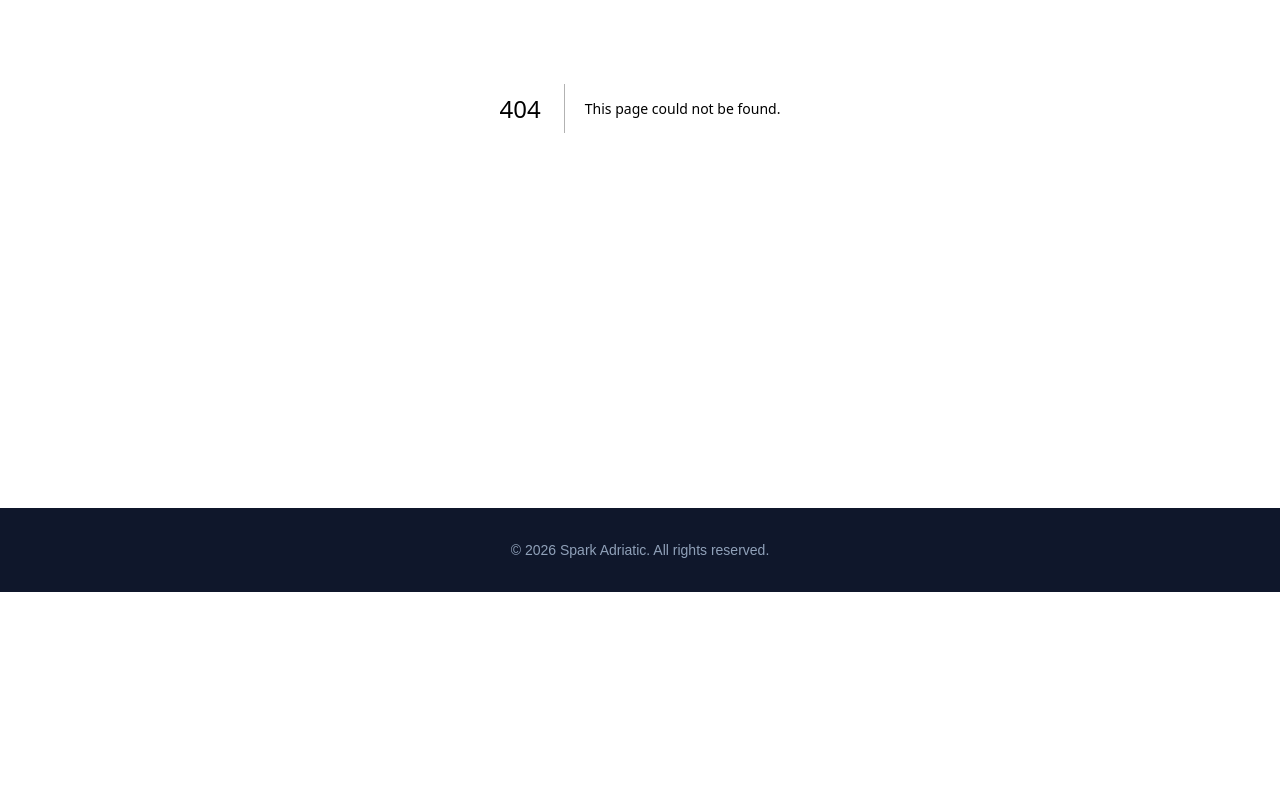
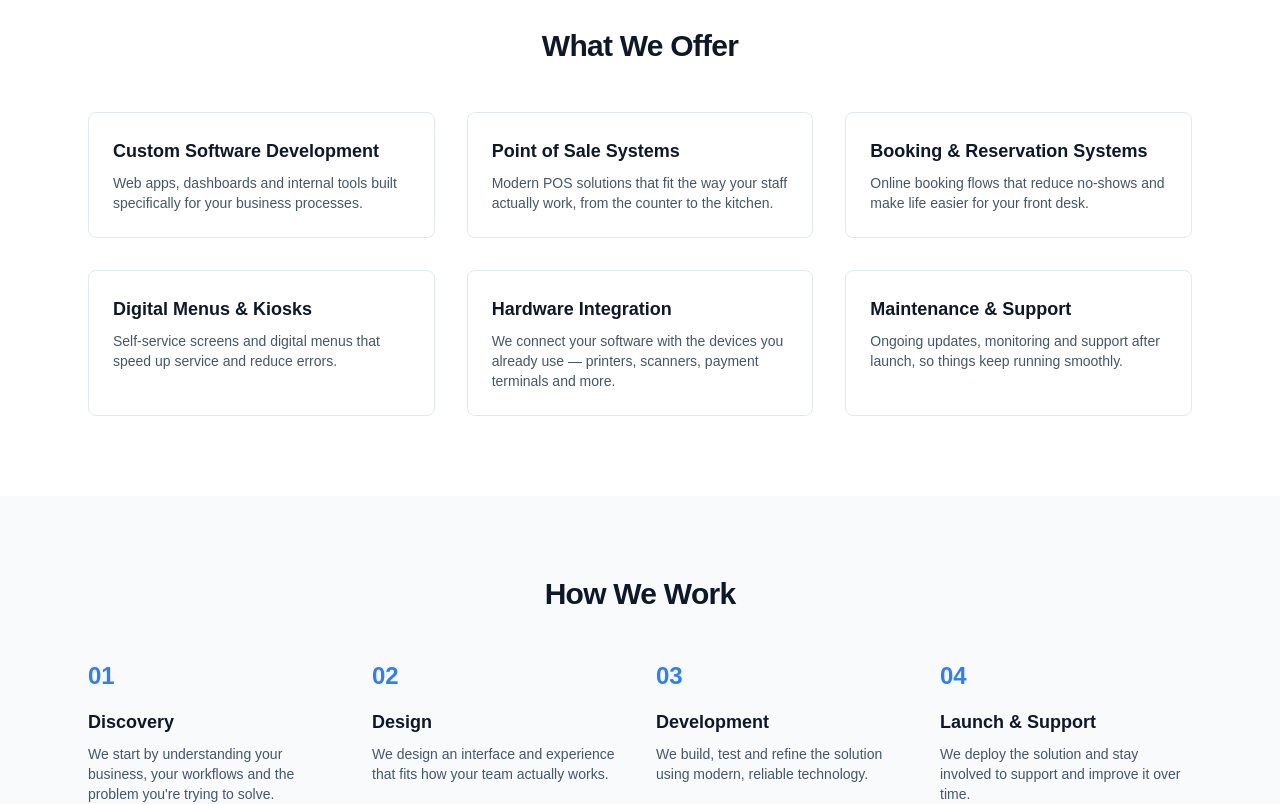
Before and after one commit to giancarlomari22/Sparkic, a Next.js app: page /services in a window 1280 px wide. Before the commit this address had no page. Shown: the part 360-1164 px from the top of the page. Before the commit the page ends 952 px from the top, so only its background shows below. Built offline with nearby package versions, Linux system fonts and the light colour scheme.

Commit message:
Add services page and team photo on about page

```diff
--- a/src/app/about/page.tsx
+++ b/src/app/about/page.tsx
@@ -3,9 +3,8 @@ import { PageHeader } from "@/components/page-header";
 import { ValuesSection } from "@/components/values-section";
 
 export const metadata: Metadata = {
-  title: "About Us | Spark Adriatic",
-  description:
-    "Learn more about Spark Adriatic and the team behind it.",
+  title: "About Us  Spark Adriatic",
+  description: "Learn more about Spark Adriatic and the team behind it.",
 };
 
 export default function AboutPage() {
@@ -23,10 +22,10 @@ export default function AboutPage() {
           </h2>
           <p className="mt-4">
             Spark Adriatic was founded with a simple idea: hospitality
-            businesses deserve software and hardware that actually fits the
-            way they work. Instead of forcing teams to adapt to generic
-            tools, we design custom solutions around real workflows — from
-            booking systems and dashboards to point-of-sale and beyond.
+            businesses deserve software and hardware that actually fits the way
+            they work. Instead of forcing teams to adapt to generic tools, we
+            design custom solutions around real workflows, from booking systems
+            and dashboards to point-of-sale and beyond.
           </p>
           <p className="mt-4">
             Our team combines creativity, technology and strategy to take
--- /dev/null
+++ b/src/app/services/page.tsx
@@ -0,0 +1,24 @@
+import type { Metadata } from "next";
+import { PageHeader } from "@/components/page-header";
+import { ServicesList } from "@/components/services-list";
+import { ProcessSection } from "@/components/process-section";
+
+export const metadata: Metadata = {
+  title: "Services | Spark Adriatic",
+  description:
+    "Custom software, hardware and support for the hospitality industry.",
+};
+
+export default function ServicesPage() {
+  return (
+    <>
+      <PageHeader
+        title="Services"
+        description="From custom software to hardware integrations, we build solutions for every part of your hospitality business."
+      />
+
+      <ServicesList />
+      <ProcessSection />
+    </>
+  );
+}
--- a/src/components/about-section.tsx
+++ b/src/components/about-section.tsx
@@ -1,3 +1,4 @@
+import Image from "next/image";
 import Link from "next/link";
 
 export function AboutSection() {
@@ -21,7 +22,14 @@ export function AboutSection() {
           </Link>
         </div>
 
-        <div className="aspect-video w-full rounded-lg bg-slate-200" />
+        <div className="relative aspect-video w-full overflow-hidden rounded-lg">
+          <Image
+            src="/team_photo.webp"
+            alt="The Spark Adriatic team"
+            fill
+            className="object-cover"
+          />
+        </div>
       </div>
     </section>
   );
--- /dev/null
+++ b/src/components/process-section.tsx
@@ -0,0 +1,54 @@
+const steps = [
+  {
+    number: "01",
+    title: "Discovery",
+    description:
+      "We start by understanding your business, your workflows and the problem you're trying to solve.",
+  },
+  {
+    number: "02",
+    title: "Design",
+    description:
+      "We design an interface and experience that fits how your team actually works.",
+  },
+  {
+    number: "03",
+    title: "Development",
+    description:
+      "We build, test and refine the solution using modern, reliable technology.",
+  },
+  {
+    number: "04",
+    title: "Launch & Support",
+    description:
+      "We deploy the solution and stay involved to support and improve it over time.",
+  },
+];
+
+export function ProcessSection() {
+  return (
+    <section className="bg-slate-50">
+      <div className="mx-auto max-w-6xl px-6 py-20">
+        <h2 className="text-center text-3xl font-bold tracking-tight text-slate-900">
+          How We Work
+        </h2>
+
+        <div className="mt-12 grid grid-cols-1 gap-8 sm:grid-cols-2 lg:grid-cols-4">
+          {steps.map((step) => (
+            <div key={step.number}>
+              <span className="text-2xl font-bold text-blue-500">
+                {step.number}
+              </span>
+              <h3 className="mt-4 text-lg font-semibold text-slate-900">
+                {step.title}
+              </h3>
+              <p className="mt-2 text-sm text-slate-600">
+                {step.description}
+              </p>
+            </div>
+          ))}
+        </div>
+      </div>
+    </section>
+  );
+}
--- /dev/null
+++ b/src/components/services-list.tsx
@@ -0,0 +1,60 @@
+const services = [
+  {
+    title: "Custom Software Development",
+    description:
+      "Web apps, dashboards and internal tools built specifically for your business processes.",
+  },
+  {
+    title: "Point of Sale Systems",
+    description:
+      "Modern POS solutions that fit the way your staff actually work, from the counter to the kitchen.",
+  },
+  {
+    title: "Booking & Reservation Systems",
+    description:
+      "Online booking flows that reduce no-shows and make life easier for your front desk.",
+  },
+  {
+    title: "Digital Menus & Kiosks",
+    description:
+      "Self-service screens and digital menus that speed up service and reduce errors.",
+  },
+  {
+    title: "Hardware Integration",
+    description:
+      "We connect your software with the devices you already use — printers, scanners, payment terminals and more.",
+  },
+  {
+    title: "Maintenance & Support",
+    description:
+      "Ongoing updates, monitoring and support after launch, so things keep running smoothly.",
+  },
+];
+
+export function ServicesList() {
+  return (
+    <section className="bg-white">
+      <div className="mx-auto max-w-6xl px-6 py-20">
+        <h2 className="text-center text-3xl font-bold tracking-tight text-slate-900">
+          What We Offer
+        </h2>
+
+        <div className="mt-12 grid grid-cols-1 gap-8 sm:grid-cols-2 lg:grid-cols-3">
+          {services.map((service) => (
+            <div
+              key={service.title}
+              className="rounded-lg border border-slate-200 p-6"
+            >
+              <h3 className="text-lg font-semibold text-slate-900">
+                {service.title}
+              </h3>
+              <p className="mt-2 text-sm text-slate-600">
+                {service.description}
+              </p>
+            </div>
+          ))}
+        </div>
+      </div>
+    </section>
+  );
+}
```
Also changed, not shown: public/team_photo.webp (added).
